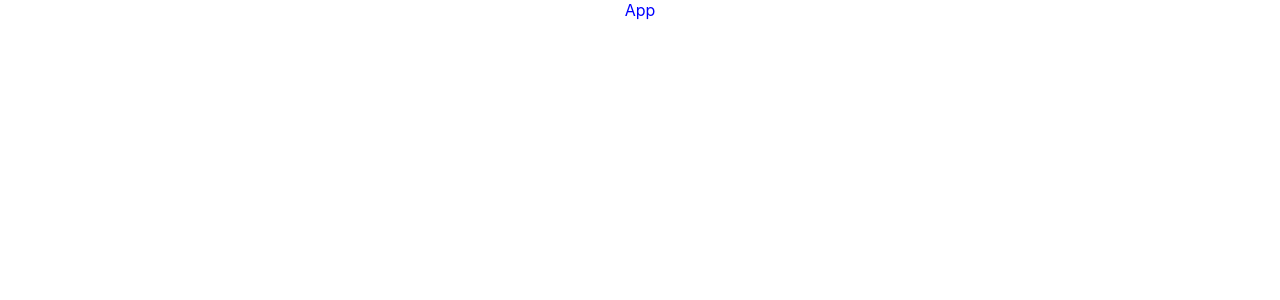
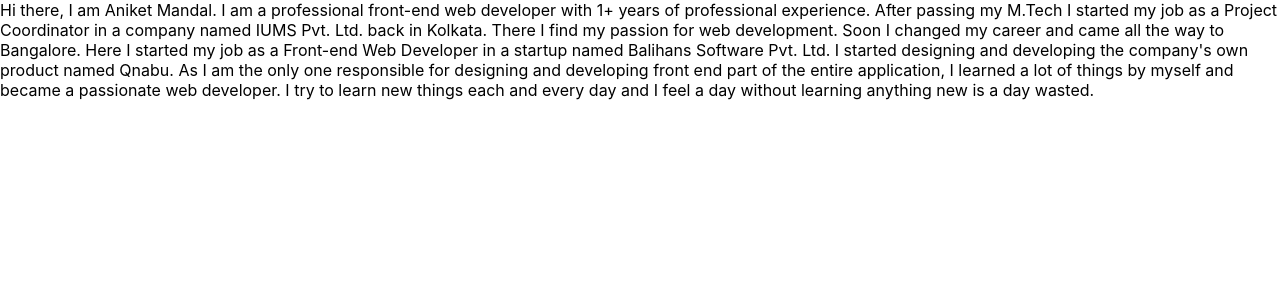
Before and after one commit to aniketDev/my-portfolio-v2, a React (Create React App) app: page / in a window 1280 px wide. Shown: the top 300 px of the page. Built offline with nearby package versions, Linux system fonts and the light colour scheme.

Commit message:
Material setup

```diff
--- a/src/App.js
+++ b/src/App.js
@@ -1,11 +1,11 @@
 import React from 'react';
 import './App.scss';
-import Button from '@material-ui/core/Button';
+import Portfolio from './Portfolio';
 
 function App() {
   return (
     <div className="App">
-      <div className="test">App</div>
+      <Portfolio />
     </div>
   );
 }
--- a/src/App.scss
+++ b/src/App.scss
@@ -1,6 +1,2 @@
 .App {
-  text-align: center;
-  .test {
-    color: blue;
-  }
 }
--- /dev/null
+++ b/src/Portfolio.js
@@ -0,0 +1,19 @@
+import React from 'react';
+
+const Portfolio = () => {
+  return (
+    <div className="portfolio">
+      Hi there, I am Aniket Mandal. I am a professional front-end web developer with 1+ years of
+      professional experience. After passing my M.Tech I started my job as a Project Coordinator in
+      a company named IUMS Pvt. Ltd. back in Kolkata. There I find my passion for web development.
+      Soon I changed my career and came all the way to Bangalore. Here I started my job as a
+      Front-end Web Developer in a startup named Balihans Software Pvt. Ltd. I started designing and
+      developing the company's own product named Qnabu. As I am the only one responsible for
+      designing and developing front end part of the entire application, I learned a lot of things
+      by myself and became a passionate web developer. I try to learn new things each and every day
+      and I feel a day without learning anything new is a day wasted.
+    </div>
+  );
+};
+
+export default Portfolio;
```
